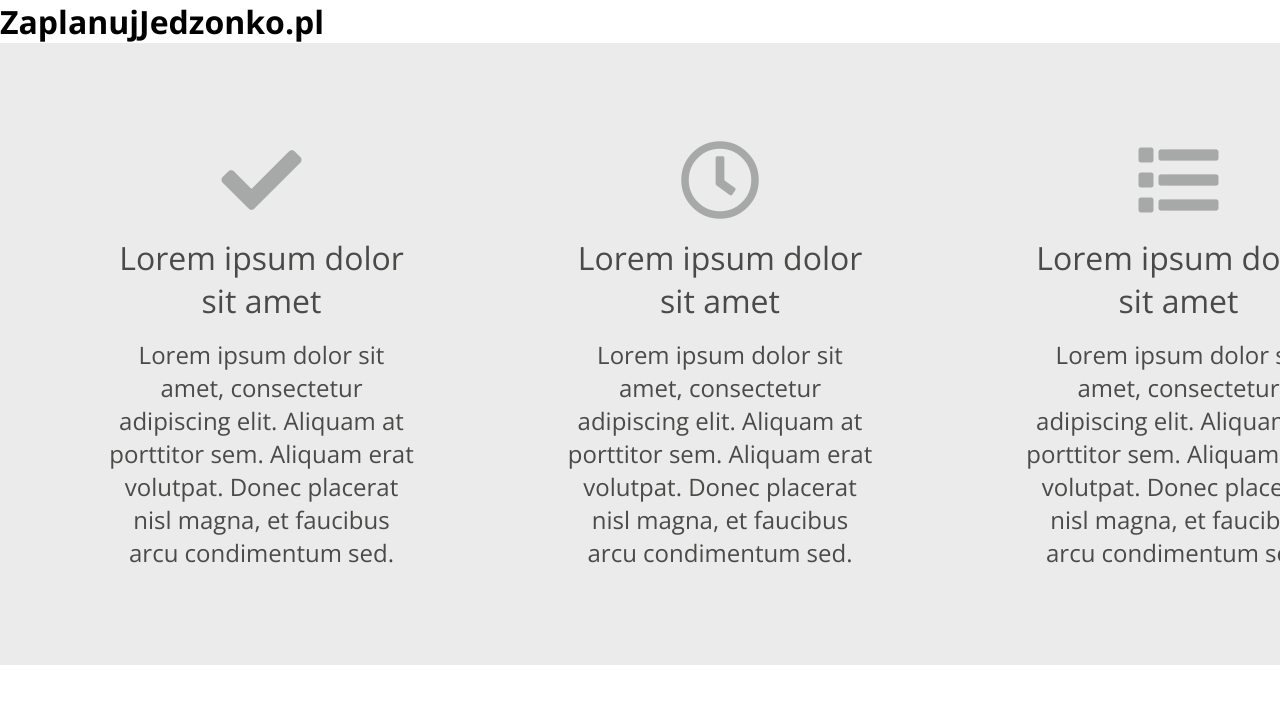
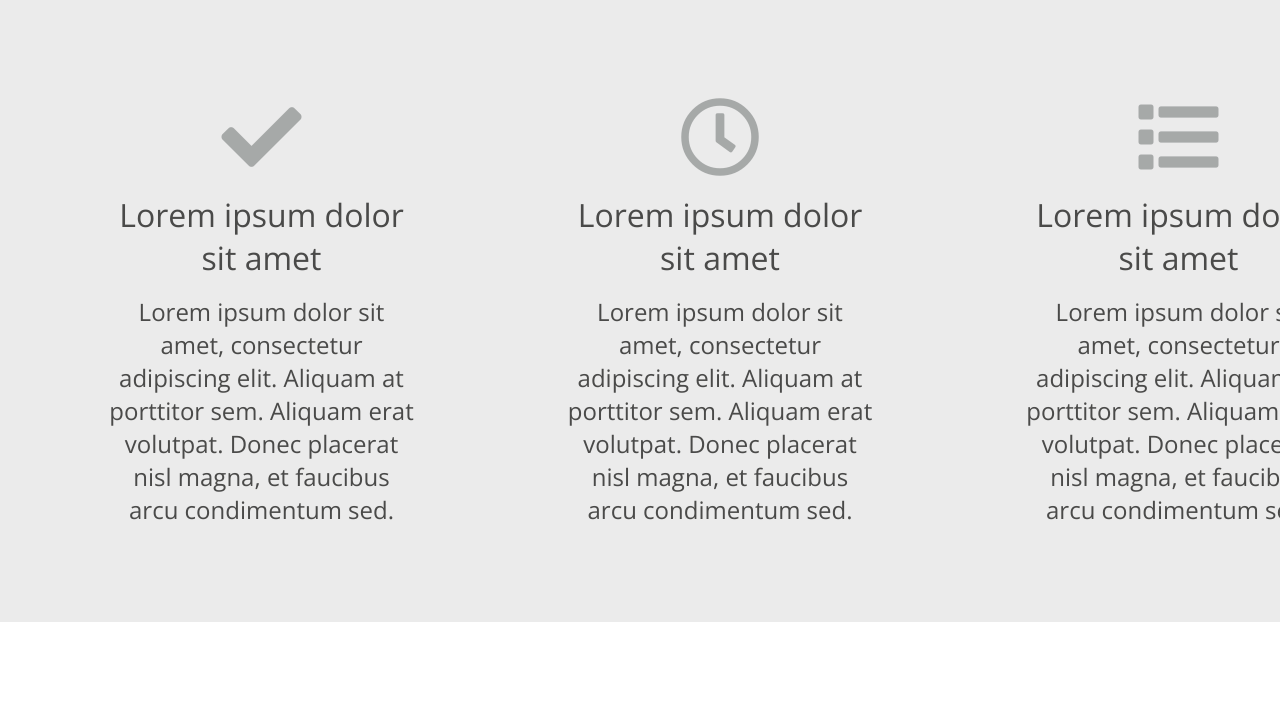
Before and after one commit to utheris/ScrumPractice, a website: page development/index.html in a window 1280 px wide. Shown: the top 704 px of the page. Drawn offline with nearby package versions, Linux system fonts and the light colour scheme; files that its build step writes are made by us from their sources; a web font is replaced by a local one.

Commit message:
section_columns delete h1

```diff
--- a/development/index.html
+++ b/development/index.html
@@ -10,7 +10,7 @@
   </head>
   <body>
     <header>
-      <h1>ZaplanujJedzonko.pl</h1>
+
     </header>
     <section>
       <!-- carousel -->
```
